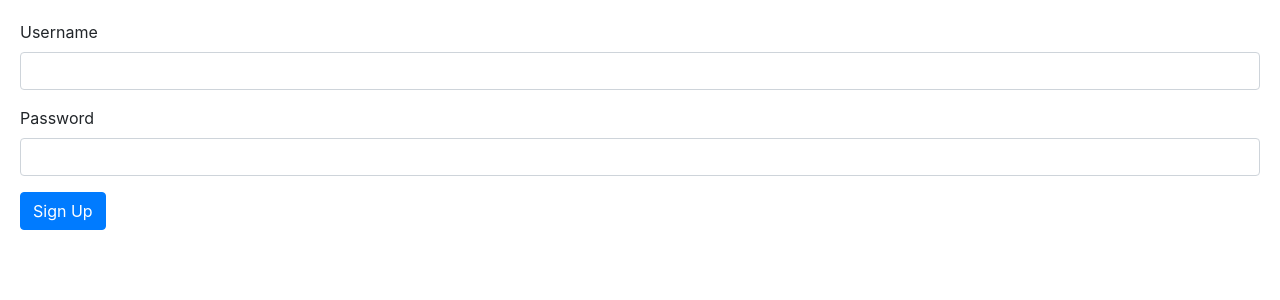
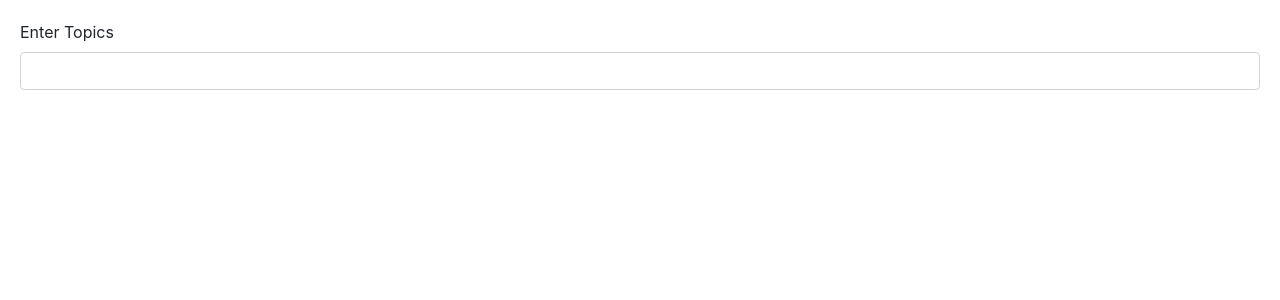
Before and after one commit to DneshP/Angular-Template-Reactive-Forms, an Angular app: page / in a window 1280 px wide. Shown: the top 300 px of the page. Built offline with nearby package versions, Linux system fonts and the light colour scheme.

Commit message:
FormArray-Topic Lists

```diff
--- a/src/app/app.component.html
+++ b/src/app/app.component.html
@@ -1 +1 @@
-<signup-form></signup-form>
+<course-list-form></course-list-form>
--- a/src/app/app.module.ts
+++ b/src/app/app.module.ts
@@ -6,11 +6,13 @@ import { AppComponent } from './app.component';
 import { CourseFormComponent } from './course-form/course-form.component';
 import { FormsModule, ReactiveFormsModule } from '@angular/forms';
 import { SignupFormComponent } from './signup-form/signup-form.component';
+import { CourseListFormComponent } from './course-list-form/course-list-form.component';
 @NgModule({
   declarations: [
     AppComponent,
     CourseFormComponent,
-    SignupFormComponent
+    SignupFormComponent,
+    CourseListFormComponent
   ],
   imports: [
     BrowserModule,
--- /dev/null
+++ b/src/app/course-list-form/course-list-form.component.html
@@ -0,0 +1,13 @@
+<form>
+        <label>Enter Topics</label>
+    <input
+    class="form-control"
+    type="text"
+    (keyup.enter)="addTopic(topic)"
+    #topic
+    >
+    <ul class="list-group">
+        <li *ngFor="let topic of form.get('topics').controls"
+        class="list-group-item">{{ topic.value }}</li>
+    </ul>
+</form>
--- /dev/null
+++ b/src/app/course-list-form/course-list-form.component.ts
@@ -0,0 +1,22 @@
+import { FormGroup, FormArray, FormControl } from '@angular/forms';
+import { Component, OnInit } from '@angular/core';
+
+@Component({
+  selector: 'course-list-form',
+  templateUrl: './course-list-form.component.html',
+  styleUrls: ['./course-list-form.component.css']
+})
+export class CourseListFormComponent implements OnInit {
+  form = new FormGroup({
+    topics: new FormArray([])
+  });
+
+  addTopic(topic: HTMLInputElement){
+    (this.form.get('topics') as FormArray).push(new FormControl(topic.value));
+  }
+  constructor() { }
+
+  ngOnInit() {
+  }
+
+}
```
Also changed, not shown: src/app/course-list-form/course-list-form.component.css (added), 1 other file (tests, documents, lock files or other folders).
